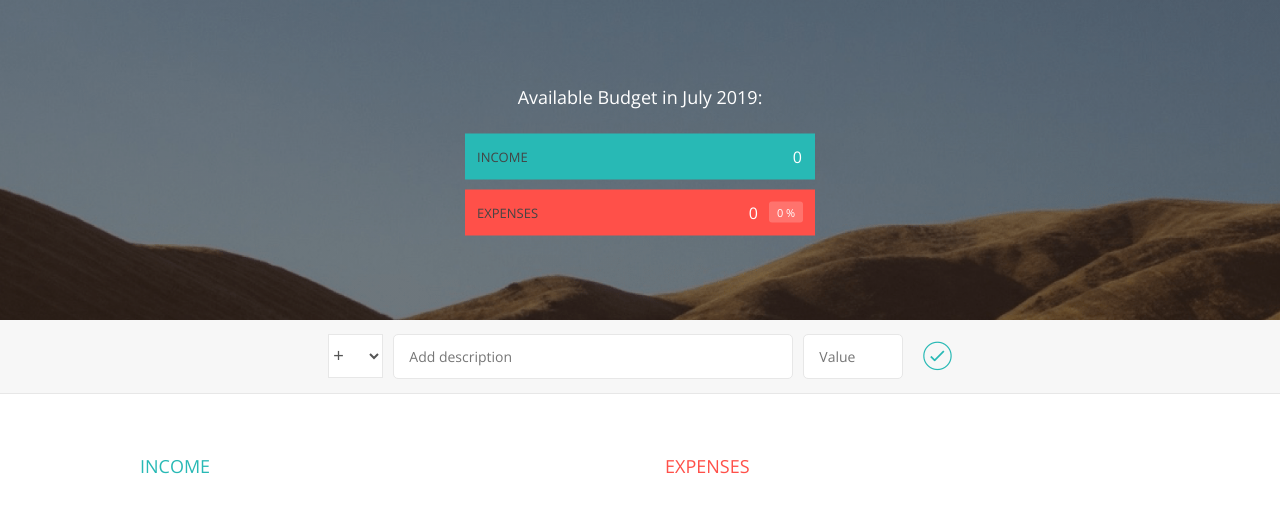
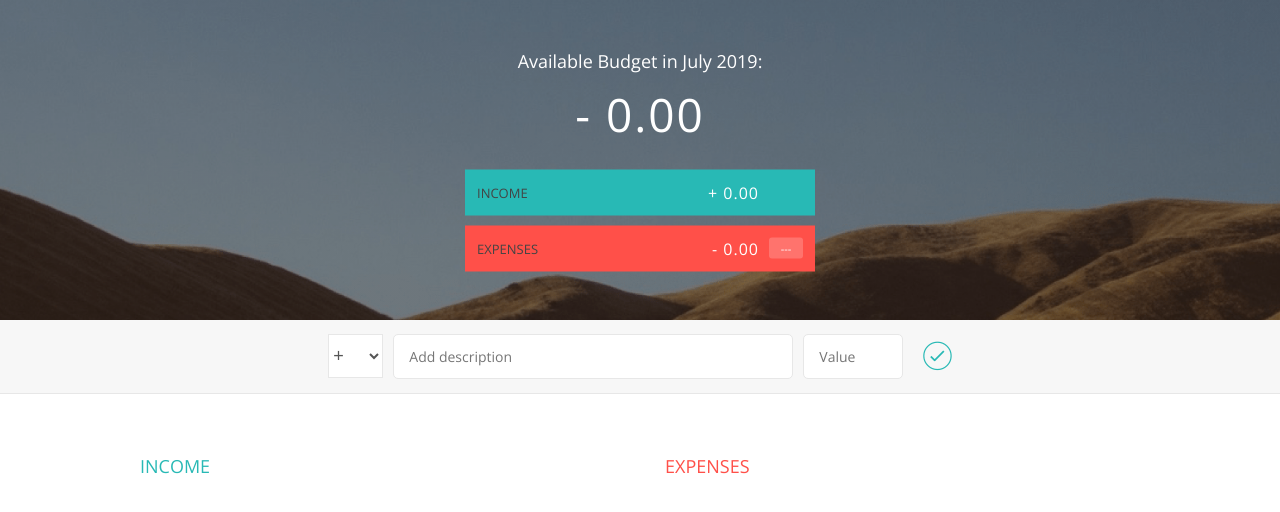
Before and after one commit to karuffin1992/vueBudgetApp, a Vue app: page / in a window 1280 px wide. Shown: the top 512 px of the page. Built offline with nearby package versions, Linux system fonts and the light colour scheme.

Commit message:
Added mixin; updated to use number formmatting; need to implement expense perc calculation

```diff
--- a/src/App.vue
+++ b/src/App.vue
@@ -5,6 +5,7 @@
         :expTotal="totals['exp']"
         :incTotal="totals['inc']"
         :percentage="percentage"
+        :budget="budget"
       />
     </div>
     <div class="bottom">
@@ -50,7 +51,6 @@ export default {
   },
   methods: {
     addItem: function (event) {
-      console.log('data return after event', event)
       this.getTotals()
     },
     getTotals: function () {
--- a/src/components/BudgetTotals.vue
+++ b/src/components/BudgetTotals.vue
@@ -4,7 +4,8 @@
       <div class="budget__income clearfix">
         <div class="budget__income--text">Income</div>
         <div class="right">
-          <div class="budget__income--value">{{ total }}</div>
+          <div class="budget__income--value">{{ formatNumber(total, rowType) }}</div>
+          <div class="budget__income--percentage">&nbsp;</div>
         </div>
       </div>
     </div>
@@ -12,8 +13,8 @@
       <div class="budget__expenses clearfix">
         <div class="budget__expenses--text">Expenses</div>
         <div class="right clearfix">
-          <div class="budget__expenses--value">{{ total }}</div>
-          <div class="budget__expenses--percentage">{{ percentage }} %</div>
+          <div class="budget__expenses--value">{{ formatNumber(total, rowType) }}</div>
+          <div class="budget__expenses--percentage">{{ getPercentage }}</div>
         </div>
       </div>
     </div>
@@ -21,12 +22,21 @@
 </template>
 
 <script>
+import formatNum from '@/mixins/formatNumber'
+
 export default {
   name: 'BudgetTotals',
+  mixins: [ formatNum ],
   props: {
     total: Number,
     percentage: Number,
     rowType: String
+  },
+  computed: {
+    getPercentage: function () {
+      let percString = this.percentage > 0 ? this.percentage.toString() + '%' : '---'
+      return percString
+    }
   }
 }
 </script>
--- a/src/components/IncExpRows.vue
+++ b/src/components/IncExpRows.vue
@@ -2,8 +2,8 @@
   <div class="item clearfix">
     <div class="item__description">{{ description }}</div>
     <div class="right clearfix">
-      <div class="item__value">{{ value }}</div>
-      <div v-if="type === 'exp'" class="item__percentage"></div>
+      <div class="item__value">{{ formatNumber(value, rowType) }}</div>
+      <div v-if="rowType === 'exp'" class="item__percentage"></div>
       <div class="item__delete">
         <button class="item__delete--btn"><i class="ion-ios-close-outline"></i></button>
       </div>
@@ -12,12 +12,15 @@
 </template>
 
 <script>
+import formatNum from '@/mixins/formatNumber'
+
 export default {
   name: 'IncExpRows',
+  mixins: [ formatNum ],
   props: {
     value: Number,
     description: String,
-    type: String
+    rowType: String
   }
 }
 </script>
--- a/src/components/Totals.vue
+++ b/src/components/Totals.vue
@@ -3,7 +3,7 @@
     <div class="budget__title">
       Available Budget in <span class="budget__title--month">{{ getDate }}</span>:
     </div>
-    <div class="budget__value"></div>
+    <div class="budget__value">{{ getBudget }}</div>
     <BudgetTotals rowType="inc" :total="incTotal"/>
     <BudgetTotals rowType="exp" :total="expTotal" :percentage="percentage"/>
   </div>
@@ -11,16 +11,19 @@
 
 <script>
 import BudgetTotals from '@/components/BudgetTotals.vue'
+import formatNum from '@/mixins/formatNumber'
 
 export default {
   name: 'Totals',
+  mixins: [ formatNum ],
   components: {
     BudgetTotals
   },
   props: {
     expTotal: Number,
     incTotal: Number,
-    percentage: Number
+    percentage: Number,
+    budget: Number
   },
   computed: {
     getDate: function () {
@@ -31,6 +34,13 @@ export default {
       month = months[now.getMonth()]
 
       return month + ' ' + year
+    },
+    getBudget: function () {
+      let type = this.budget > 0 ? 'inc' : 'exp'
+
+      let res = this.formatNumber(this.budget, type)
+
+      return res
     }
   }
 }
--- /dev/null
+++ b/src/mixins/formatNumber.js
@@ -0,0 +1,23 @@
+export default {
+    methods: {
+        formatNumber (num, type) {
+            let numSplit, int, dec, sign
+
+            sign = type === 'exp' ? '-' : '+'
+
+            num = Math.abs(num)
+            num = num.toFixed(2)
+
+            numSplit = num.split('.')
+
+            int = numSplit[0]
+            dec = numSplit[1]
+
+            if(int.length > 3) {
+                int = int.substr(0, int.length - 3) + ',' + int.substr(int.length - 3, 3)
+            }
+
+            return `${sign} ${int}.${dec}`
+        }
+    }
+}
```
